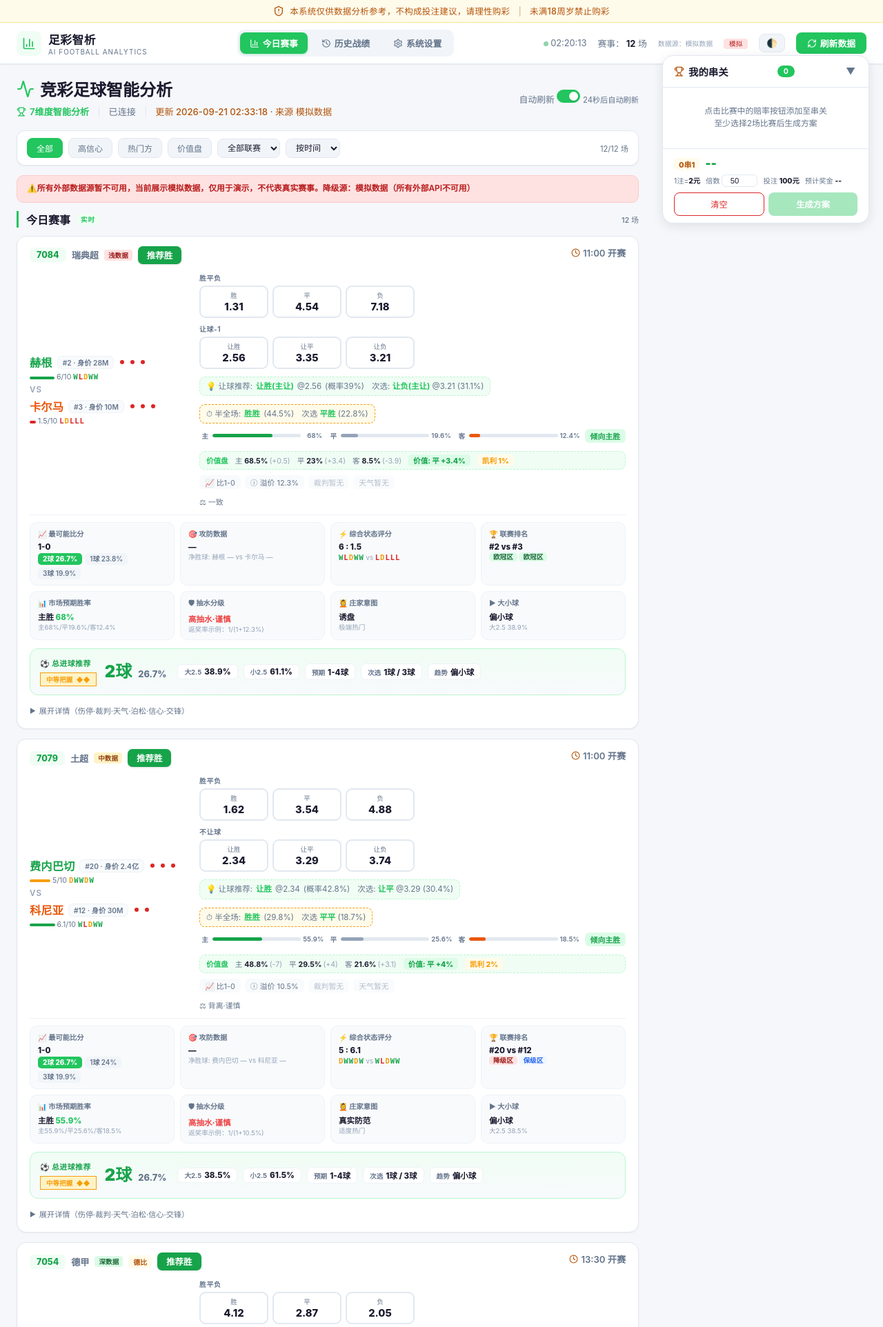
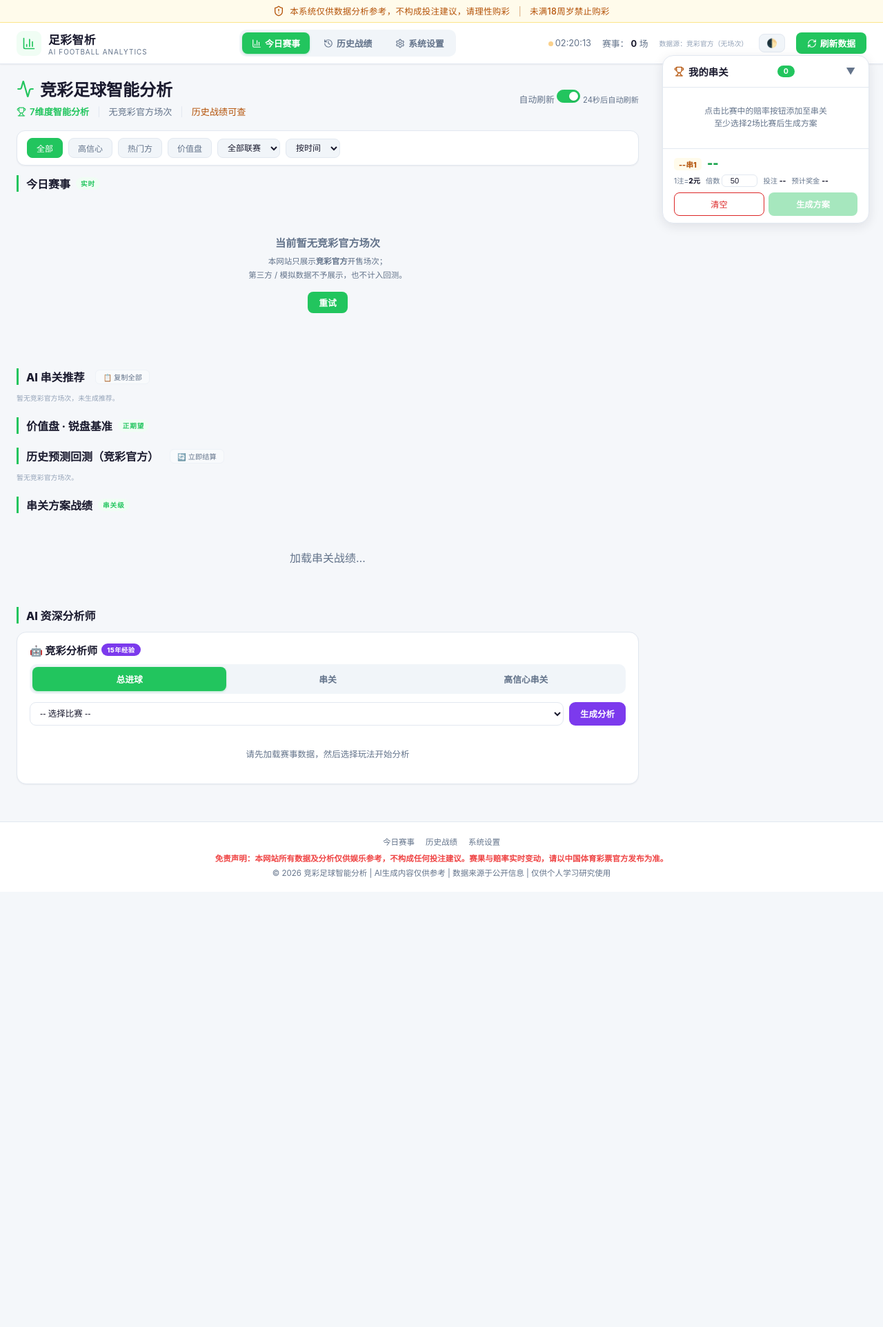
Before and after one commit to etrei7/jingcai-analyzer, a Flask app: page / in a window 1280 px wide. Shown: the top 1924 px of the page at 69% size. After the commit the page ends 1273 px from the top, so only its background shows below. Run offline with Flask 3, Linux system fonts and the light colour scheme; data that the repository does not hold is empty.

Commit message:
feat: 前台仅展示竞彩官方场次(无竞彩显示空状态,不回退第三方/模拟)

```diff
--- a/templates/index.html
+++ b/templates/index.html
@@ -1785,39 +1785,33 @@ async function refreshData(force){
       setConnStatus(false);
     }
 
-    // 数据源偏好（系统设置）：bzzoiro 时跳过竞彩直连，直接走缓存/Bzzoiro
-    var prefs={}; try{ prefs=JSON.parse(localStorage.getItem('app-settings')||'{}'); }catch(e){}
-    var preferBz = prefs.dataSource === 'bzzoiro';
-
-    // 竞彩官方（后端 /api/analyze 优先）：成功可获最真实赔率与场单
-    var jcResp = preferBz ? Promise.resolve(null) : fetchJingcaiList().then(async function(jc){
-      if(jc&&jc.length>=3){
-        var r=await fetch('/api/analyze',{method:'POST',headers:{'Content-Type':'application/json'},body:JSON.stringify({jingcai_matches:jc,client_time:new Date().toISOString(),odds_time:JINGCAI_ODDS_TIME})});
-        return r.ok?r.json():null;
+    // 本网站只展示竞彩官方开售场次：优先竞彩官方直连（前端），
+    // 无竞彩场次时仅提示，绝不回退到第三方(Bzzoiro)/模拟场次。
+    var jcResp = fetchJingcaiList().then(async function(jc){
+      if(jc && jc.length >= 1){
+        var r = await fetch('/api/analyze', {
+          method:'POST', headers:{'Content-Type':'application/json'},
+          body: JSON.stringify({jingcai_matches: jc, client_time: new Date().toISOString(), odds_time: JINGCAI_ODDS_TIME})
+        });
+        return r.ok ? r.json() : null;
       }
       return null;
-    }).catch(function(){return null});
-
-    // 竞彩官方设置短超时；同时并行拉缓存兜底，避免竞彩慢时长时间白屏
-    var jcData = await Promise.race([jcResp,new Promise(function(r){setTimeout(function(){r(null)},6000)})]);
-    if(jcData&&jcData.matches&&jcData.matches.length>0){ showData(jcData); return; }
-
-    // 竞彩失败/超时 → 用缓存数据（快速首屏展示），并让竞彩请求在后台继续，成功后增量替换
-    var cacheUrl = force ? '/api/data?force=1' : '/api/data';
-    data = await Promise.race([fetch(cacheUrl).then(function(r){return r.ok?r.json():null}).catch(function(){return null}),new Promise(function(r){setTimeout(function(){r(null)},10000)})]);
-    if(data){
-      showData(data);
-      // 竞彩仍在后台：若成功则覆盖为更完整数据
-      jcResp.then(function(jd){
-        if(jd && jd.matches && jd.matches.length>0){
-          showData(jd);
-          setConnStatus(true, '已连接（官方源）');
-        }
-      }).catch(function(){});
-    } else {
-      setConnStatus(false, '数据暂不可用');
-      document.getElementById('matchesContainer').innerHTML='<div style="text-align:center;padding:60px;color:var(--text-muted)"><p>数据加载失败</p><button class="btn-refresh" onclick="refreshData()" style="margin-top:12px">重试</button></div>';
-    }
+    }).catch(function(){ return null; });
+
+    // 竞彩官方短超时（避免长时间白屏）
+    var jcData = await Promise.race([jcResp, new Promise(function(r){ setTimeout(function(){ r(null); }, 6000); })]);
+    if(jcData && jcData.matches && jcData.matches.length > 0){ showData(jcData); return; }
+
+    // 未拿到竞彩：显示提示并在后台继续等待，不展示任何非竞彩场次
+    renderNoJingcai('正在获取竞彩官方场次…');
+    jcResp.then(function(jd){
+      if(jd && jd.matches && jd.matches.length > 0){
+        showData(jd);
+        setConnStatus(true, '已连接（官方源）');
+      } else {
+        renderNoJingcai('当前暂无竞彩官方场次');
+      }
+    }).catch(function(){ renderNoJingcai('竞彩官方接口暂时不可用'); });
   }catch(err){
     setConnStatus(false, '数据暂不可用');
     document.getElementById('matchesContainer').innerHTML='<div style="text-align:center;padding:40px;color:var(--text-muted)">加载异常: '+err.message+'<br><button class="btn-refresh" onclick="refreshData()" style="margin-top:8px">重试</button></div>';
@@ -1831,6 +1825,28 @@ function setConnStatus(ok, text){
   var txt = document.getElementById('matchStatus');
   if(dotEl){ dotEl.className = ok ? 'dot' : 'dot dot-warn'; }
   if(txt){ txt.textContent = text || (ok ? '已连接' : '连接中...'); }
+}
+
+// 无竞彩官方场次时的空状态：明确提示，不展示第三方/模拟场次
+function renderNoJingcai(msg){
+  var mc = document.getElementById('matchesContainer');
+  var rc = document.getElementById('recContainer');
+  var vc = document.getElementById('valueContainer');
+  var hc = document.getElementById('historyContainer');
+  if(mc) mc.innerHTML = '<div style="text-align:center;padding:50px;color:var(--text-muted)">'
+    + '<div style="font-size:0.95rem;font-weight:700;margin-bottom:8px">' + msg + '</div>'
+    + '<div style="font-size:0.72rem;line-height:1.7">本网站只展示<b>竞彩官方</b>开售场次；<br>第三方 / 模拟数据不予展示，也不计入回测。</div>'
+    + '<button class="btn-refresh" onclick="refreshData(true)" style="margin-top:14px">重试</button></div>';
+  if(rc) rc.innerHTML = '<div class="bt-note">暂无竞彩官方场次，未生成推荐。</div>';
+  if(vc) vc.innerHTML = '';
+  if(hc) hc.innerHTML = '<div class="bt-note">暂无竞彩官方场次。</div>';
+  var vs = document.getElementById('valueStats'); if(vs) vs.innerHTML = '';
+  var cb = document.getElementById('calibBox'); if(cb) cb.innerHTML = '';
+  var tgt = document.getElementById('totalMatches'); if(tgt) tgt.textContent = '0';
+  var ds = document.getElementById('dataSource'); if(ds) ds.textContent = '竞彩官方（无场次）';
+  var pt = document.getElementById('priorityTag'); if(pt) pt.style.display = 'none';
+  var sb = document.getElementById('sourceBanner'); if(sb) sb.style.display = 'none';
+  setConnStatus(false, '无竞彩官方场次');
 }
 
 function showData(data){
```
